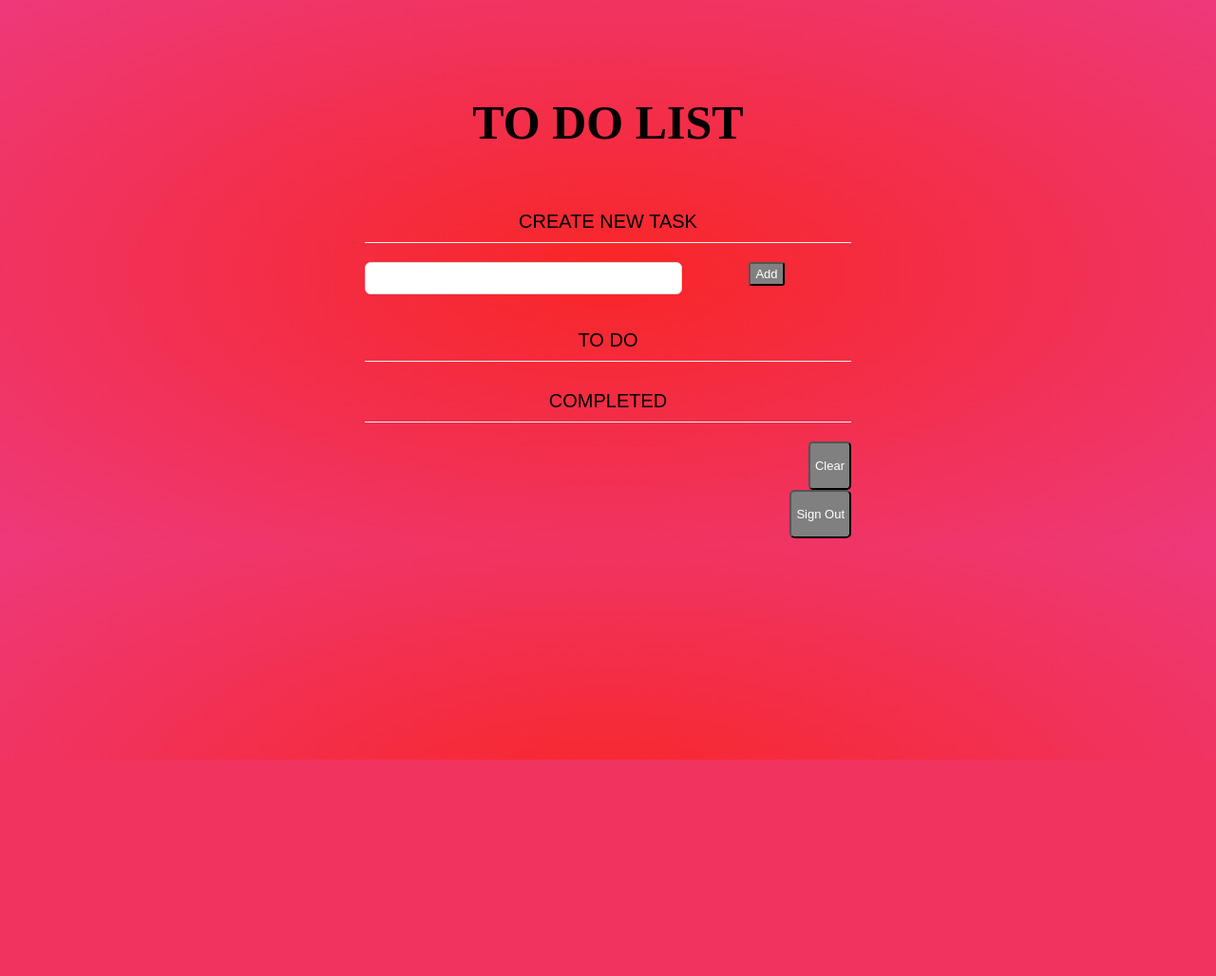
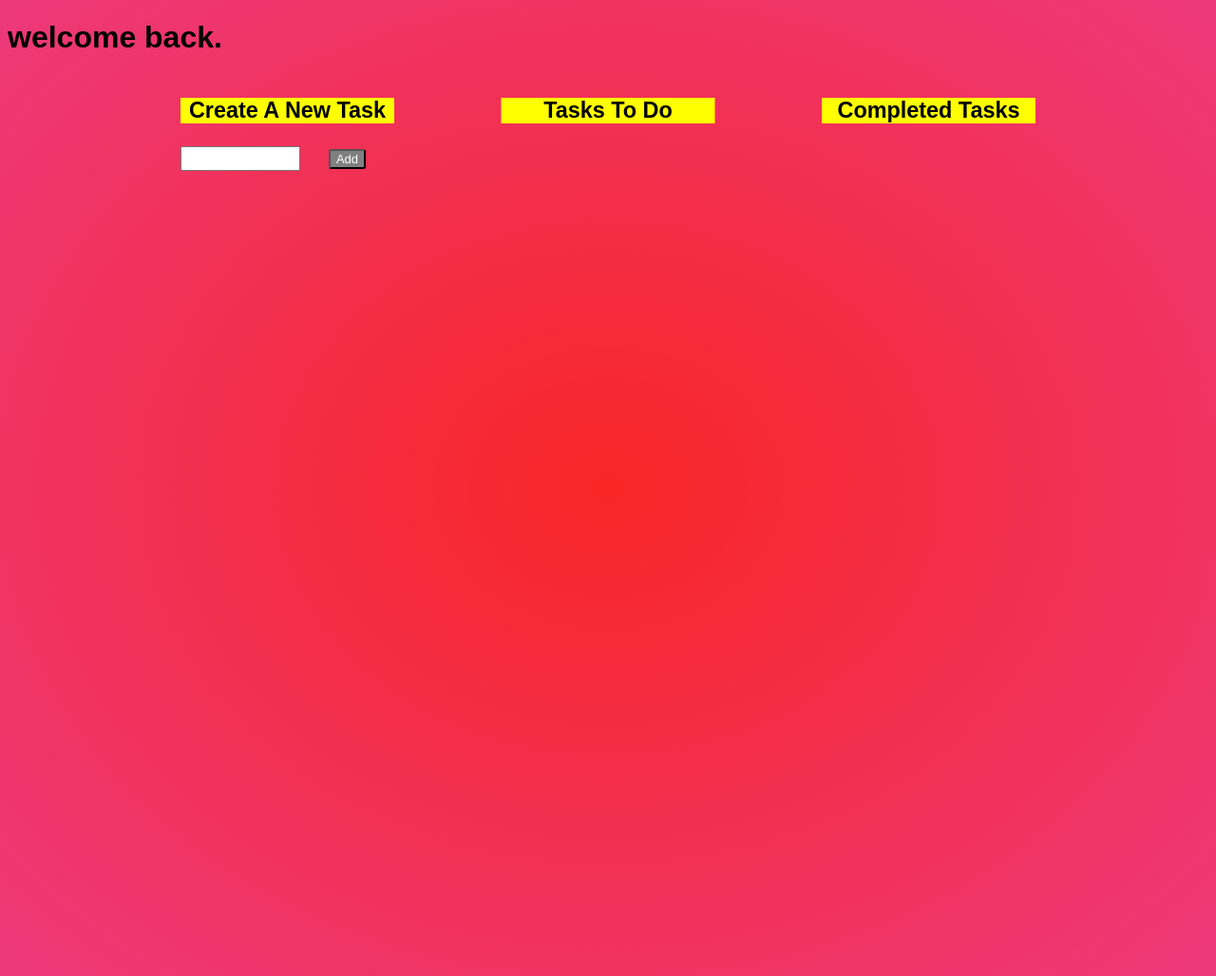
Before and after one commit to elanadanseglio/first-flask-app, a Flask app: page /home in a window 1280 px wide. Shown: the whole page at 95% size. Before the commit the page ends 800 px from the top, so only its background shows below. Run offline with Flask 3, Linux system fonts and the light colour scheme.

Commit message:
fixed layout

```diff
--- a/static/style.css
+++ b/static/style.css
@@ -1,4 +1,3 @@
-
 body {
     background: #fff;
     color: black;
@@ -11,121 +10,79 @@
     font-size: 50px;
     font-family:'Times New Roman', Times, serif;
     text-align: center;
+    position: sticky;
 }
 
-.container {
-    display: block;
-    width: 40vw;
-    margin: 100px auto 0;
+main {
+    font-family: Arial, Helvetica, sans-serif;
+    width: 900px;
+    height: 900px;
+    margin: auto;
+    padding: 0 45px 40px;
+    font-size: 20px;
+    position: sticky;
+}
+
+#content {
+    overflow: hidden;
+}
+
+.newTasks {
+    float: left;
+    width: 25%;
+    height: 15%;
     text-align: center;
 }
 
-h1 {
+.toDoTasks {
+    display: inline-block;
+    width: 25%;
+    vertical-align: top;
+    text-align: center;
+    transform: translateX(50%);
+}
+
+.completedTasks {
+    float: right;
+    width: 25%;
     text-align: center;
 }
 
-h2 {
-    text-align: center;
-}
-
-
 ul {
-    margin: 0;
+    margin: auto;
     padding: 0;
 }
 
-li * {
+input#new-task {
+    height: 20px;
+    font-size: 16px;
     float: left;
-}
-
-li,
-h3 {
-    clear: both;
-    list-style: none;
-}
-
-input,
-button {
-    outline: none;
-}
-
-button {
-    background-color: grey;
-    border: 1;
-    color: white;
-    padding: 15px 32px;
-    text-align: center;
-    padding: 3px 5px;
-    margin: auto;
-    font-size: 13px;
-    border-radius: 10%;
-  }
-
-button:hover {
-    background: black;
-    text-decoration: none;
-    cursor: pointer;
-}
-
-h3,
-label[for='new-task'] {
-    color: black;
-    font-weight: 500;
-    font-size: 20px;
-    border-bottom: 1px solid whitesmoke;
-    padding: 30px 0 10px;
-    margin: 0;
-    text-transform: uppercase;
-}
-
-input[type="text"] {
-    margin: 0;
-    font-size: 18px;
-    line-height: 18px;
-    height: 18px;
-    padding: 7px;
-    border: 1px solid #ddd;
-    background: #fff;
-    border-radius: 6px;
-    font-family: Lato, sans-serif;
-    color: black;
-}
-
-input[type="text"]:focus {
-    color: black;
-}
-
-label[for='new-task'] {
-    display: block;
-    margin: 0 0 20px;
-}
-
-input#new-task {
-    float: left;
-    width: 318px;
+    width: 118px;
 }
 
 li {
     overflow: hidden;
-    padding: 20px 0;
-    border-bottom: 1px solid #eee;
+    clear: both;
 }
 
 li>input[type="checkbox"] {
-    margin: 0 10px;
+    margin: auto;
     position: relative;
-    top: 15px;
 }
 
 li>label {
+    display: inline-flex;
     font-size: 18px;
-    line-height: 40px;
-    width: 237px;
+    line-height: 50px;
+    width: 50px;
     padding: 0 0 0 11px;
 }
 
 li>input[type="text"] {
-    width: 226px;
+    height: 20px;
+    font-size: 16px;
+    width: 150px;
+    display: flex;
 }
 
 li>.delete:hover {
@@ -142,14 +99,40 @@
 }
 
 ul li.editMode input[type=text] {
-    display: block;
+    margin: 0 25px;
+    display: inline-flex;
+    width: 125px;
 }
 
 ul li.editMode label {
     display: none;
 }
 
-.section5 {
-    text-align: right;
-    margin-top: 20px;
+h3 {
+    font-weight: 600;
+    background-color: yellow;
 }
+
+li, h3 {
+    list-style:disc;
+}
+
+input, button {
+    width: auto;
+    outline: none;
+}
+
+button {
+    background-color: grey;
+    color: white;
+    text-align: center;
+    margin: auto;
+    font-size: 13px;
+    border-radius: 10%;
+}
+
+button:hover {
+    background: black;
+    text-decoration: none;
+    cursor: pointer;
+}
--- a/templates/index.html
+++ b/templates/index.html
@@ -7,36 +7,44 @@
     <link rel="stylesheet" href="static/style.css">
 </head>
 <body>
-    <div class="container">
+    <h1> welcome back. </h1>
+    <main>
+        <section id="content">
+            <div class="newTasks">
+                <h3> Create A New Task </h3>
+                <input id="new-task" type="text">
+                <button id="addButton">Add</button>
+            </div>
+
+            <div class="toDoTasks" >
+            <h3> Tasks To Do </h3>
+            <ul id="incomplete-tasks"> </ul>
+            </div>
+
+        <div class="completedTasks">
+            <h3> Completed Tasks </h3>
+            <ul id="completed-tasks"> </ul>
+        </div>
+        </section>
+    <!-- <div class="container">
         <div class="section1">
-        {% with messages = get_flashed_messages(with_categories=true) %}
-                {% if messages %}
-                    <ul class=flashes>
-                    {% for category, message in messages %}
-                    <li class="{{ category }}">{{ message }}</li>
-                    {% endfor %}
-                    </ul>
-                {% endif %}
-            {% endwith %}
             <h1 id="title">TO DO LIST</h1>
             <p>
                 <label for="new-task">Create New Task</label>
                 <input id="new-task" type="text">
                 <button id="addButton">Add</button>
             </p>
-    </div>
-    <div class="section2">
+        </div>   -->
+        <!-- <div class="section2">
             <h3>To Do</h3>
             <ul id="incomplete-tasks"> </ul>
         </div>
         <div class="section3">
             <h3>Completed</h3>
     <ul id="completed-tasks">
-
     </ul>
-    </div>
-
-    <div class="section5">
+</div>  -->
+    <!-- <div class="section5">
         <button id="clear">
             <p>Clear</p>
         </button>
@@ -45,9 +53,8 @@
                 <p>Sign Out</p>
             </button id="dialog">
         </form>
-        </div>
-    </div>
-</div>
+    </div> -->
+    </main>
     <script src="static/script.js"></script>
 </body>
 </html>
```
Lines whose indentation alone changed are shown as unchanged.
